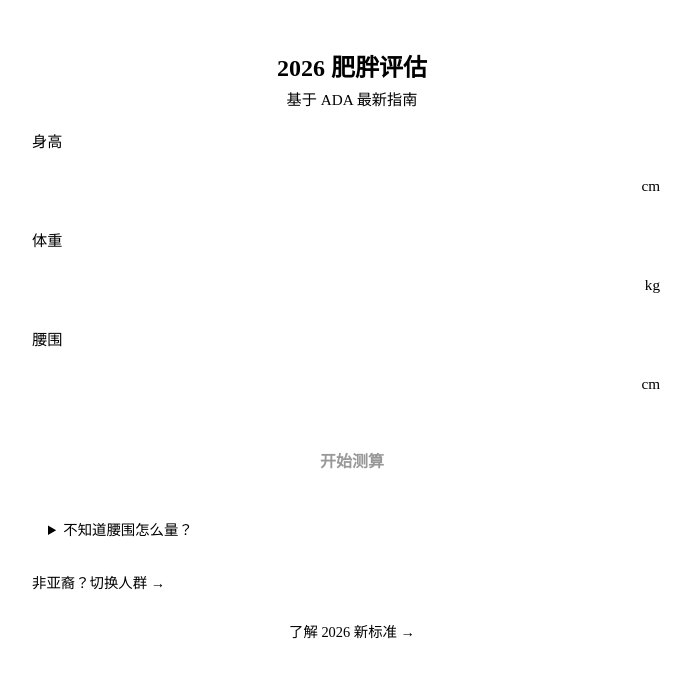
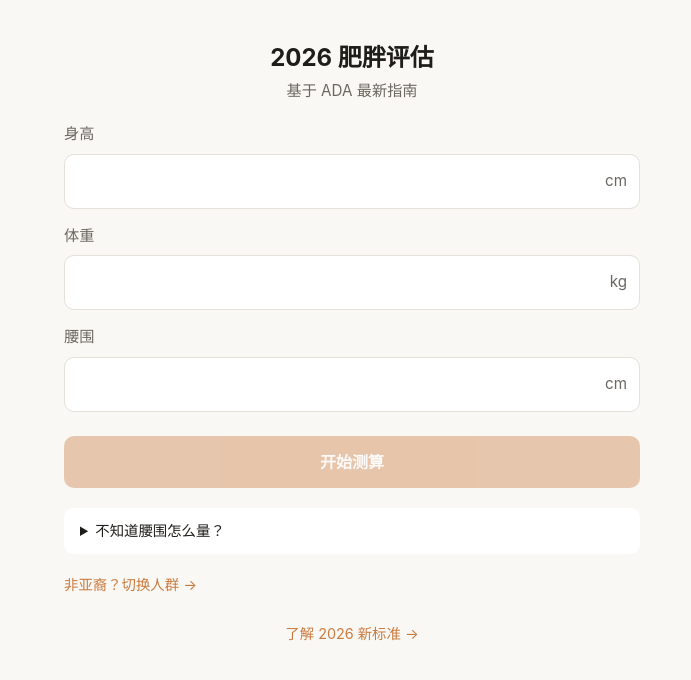
Before and after one commit to codewithwu/obesity-calculator, a Svelte app: page / in a window 1280 px wide. Shown: the top 680 px of the page, without its empty margins (288-979 px from the left). Built offline with nearby package versions, Linux system fonts and the light colour scheme; the HTML template or start-up script is replaced by a standard one.

Commit message:
feat: add design tokens and global styles with dark mode support

```diff
--- a/src/app.css
+++ b/src/app.css
@@ -1 +1,85 @@
-/* 占位，全局样式见 Task 15 */
+:root {
+  /* 颜色 */
+  --bg: #faf8f5;
+  --surface-1: #ffffff;
+  --surface-warn: #fff7ed;
+  --border: #e5e0d8;
+
+  --fg: #1f1d1a;
+  --fg-muted: #6b6760;
+
+  --accent: #c97b3f;
+  --accent-fg: #ffffff;
+  --accent-green: #4a8a5e;
+  --accent-amber: #c97b3f;
+  --accent-coral: #c45a4f;
+
+  --hero-bg: #f5f0e8;
+  --hero-muted: #efece7;
+  --hero-ok: #e8f0e9;
+  --hero-warn: #fcefd9;
+  --hero-danger: #f9dfd9;
+
+  /* 间距 / 圆角 */
+  --r-sm: 0.4rem;
+  --r-md: 0.625rem;
+  --r-lg: 0.75rem;
+  --r-xl: 1rem;
+
+  /* 字体 */
+  font-family: -apple-system, BlinkMacSystemFont, 'Segoe UI', 'PingFang SC',
+    'Hiragino Sans GB', 'Microsoft YaHei', 'Helvetica Neue', Arial, sans-serif;
+  font-size: 16px;
+  line-height: 1.5;
+  -webkit-font-smoothing: antialiased;
+  -moz-osx-font-smoothing: grayscale;
+}
+
+* {
+  box-sizing: border-box;
+}
+
+html,
+body {
+  margin: 0;
+  padding: 0;
+  background: var(--bg);
+  color: var(--fg);
+  min-height: 100%;
+}
+
+body {
+  min-height: 100vh;
+}
+
+button {
+  font: inherit;
+}
+
+a {
+  color: var(--accent);
+}
+
+@media (prefers-color-scheme: dark) {
+  :root {
+    --bg: #1a1815;
+    --surface-1: #252320;
+    --surface-warn: #2d261d;
+    --border: #3a3631;
+
+    --fg: #f5f0e8;
+    --fg-muted: #9a948a;
+
+    --accent: #d68a52;
+    --accent-fg: #1a1815;
+    --accent-green: #6ba97e;
+    --accent-amber: #d68a52;
+    --accent-coral: #d5706a;
+
+    --hero-bg: #252320;
+    --hero-muted: #252320;
+    --hero-ok: #1f2a21;
+    --hero-warn: #2d261d;
+    --hero-danger: #2d201e;
+  }
+}
```
